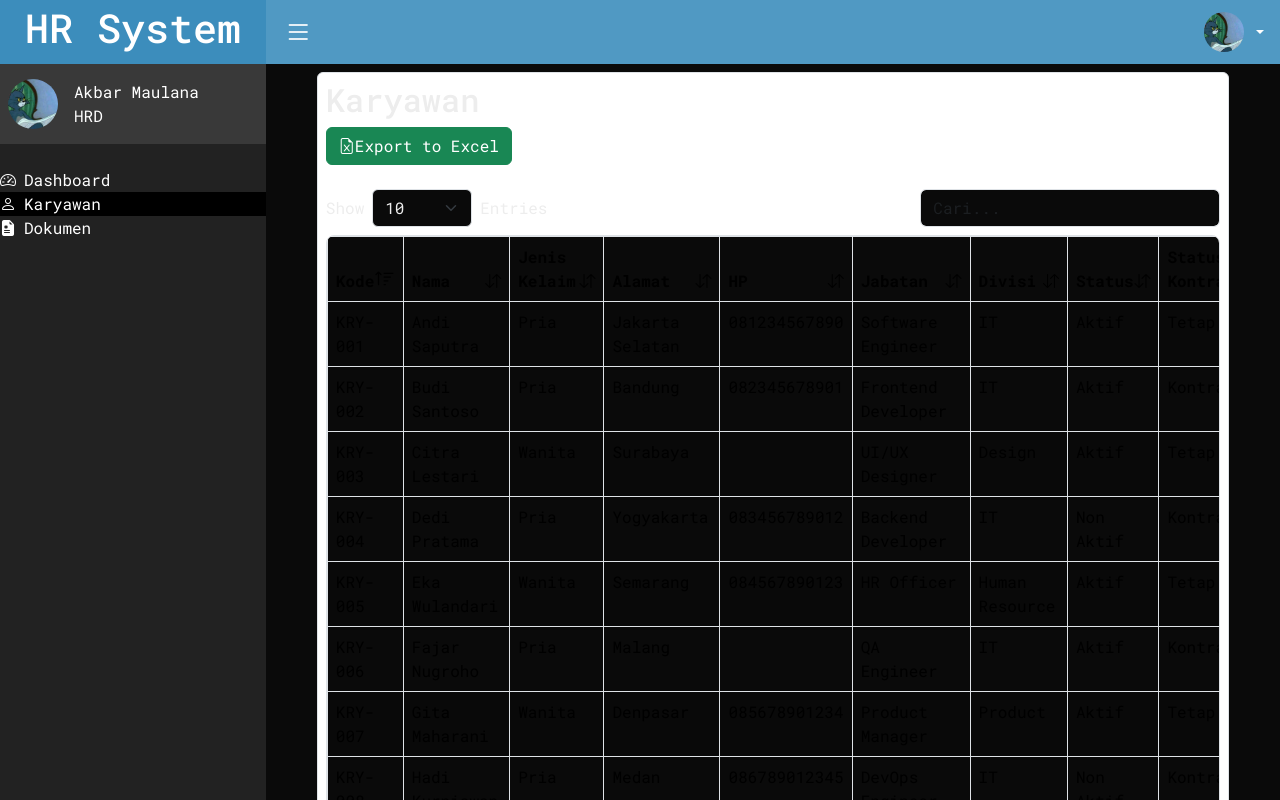
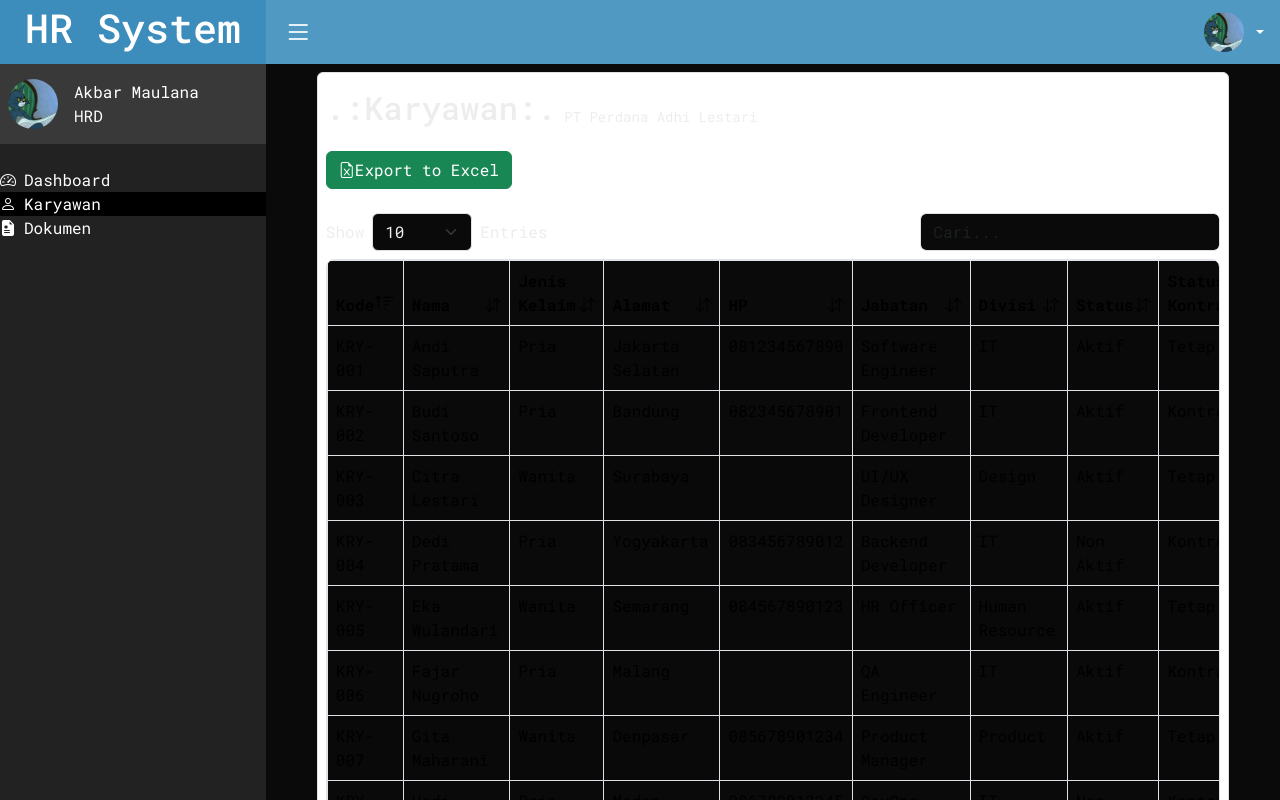
Before and after one commit to yohanesPAL/hrd-app, a Next.js app: page /media/karyawan in a window 1280 px wide. Shown: the top 800 px of the page. Built offline with nearby package versions, Linux system fonts and the light colour scheme.

Commit message:
minor table fix

```diff
--- a/src/app/media/karyawan/page.tsx
+++ b/src/app/media/karyawan/page.tsx
@@ -1,6 +1,7 @@
 "use client";
 import ExportToExcel from '@/components/buttons/ExportToExcel';
-import DefaultTable from '@/components/defaultTable/DefaulteTable'
+import PageTitle from '@/components/PageTitle';
+import DefaultTable from '@/components/table/DefaulteTable'
 import mockKaryawan from '@/mock/KaryawanMock'
 import { KaryawanInt } from '@/type/KaryawanType'
 import { exportTableToExcel } from '@/utils/exportTableToExcel';
@@ -46,7 +47,7 @@ const Karyawan = () => {
 
   return (
     <div>
-      <h2>Karyawan</h2>
+      <PageTitle>Karyawan</PageTitle>
       <ExportToExcel onExport={onExport} />
       <DefaultTable<KaryawanInt>
         data={mockKaryawan}
--- /dev/null
+++ b/src/components/PageTitle.tsx
@@ -0,0 +1,14 @@
+import React from 'react'
+
+const PageTitle = ({children}: {children: React.ReactNode}) => {
+  return (
+    <div className='d-flex flex-row gap-2 mb-4 mt-2 align-items-end'>
+    <h2 className='font-bold m-0'>
+      .:{children}:.
+    </h2>
+    <small>PT Perdana Adhi Lestari</small>
+    </div>
+  )
+}
+
+export default PageTitle
--- a/src/utils/exportTableToExcel.ts
+++ b/src/utils/exportTableToExcel.ts
@@ -11,7 +11,7 @@ export async function exportTableToExcel<T>(table: Table<T>, filename: string) {
   const columns = table
     .getVisibleLeafColumns()
     .filter((col) => !excludedColumnIds.includes(col.id));
-  const rows = table.getPrePaginationRowModel().rows;
+  const rows = table.getCoreRowModel().rows;
 
   const titleRow = sheet.getRow(1);
   titleRow.getCell(1).value = filename;
```
Also changed, not shown: src/components/table/DefaulteTable.tsx (renamed from src/components/defaultTable/DefaulteTable.tsx).
